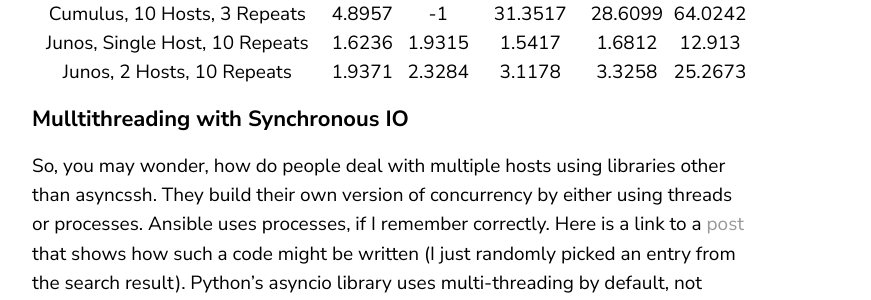
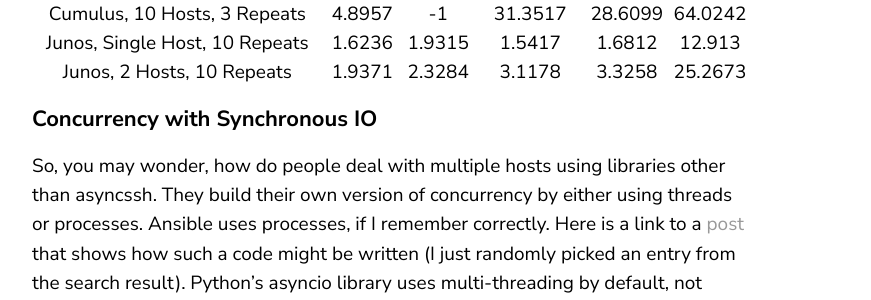
Before and after one commit to elegantnetwork/elegantnetwork.github.io, a Jekyll site: the page built from _posts/2020-09-06-comparing-ssh.md, in a window 1280 px wide and 900 px high, scrolled down 7751 px. Shown: the part 156-456 px from the top of the window, without its empty margins (68-939 px from the left). Built offline with Jekyll 4.4.1, drawn with Linux system fonts in a browser that asks for light colours; comment, search, counter and statistics services are not loaded.

Commit message:
Header fix

```diff
--- a/_posts/2020-09-06-comparing-ssh.md
+++ b/_posts/2020-09-06-comparing-ssh.md
@@ -165,7 +165,7 @@ The results are summarized in this table below (note the slower times with 10 re
 | Junos, Single Host, 10 Repeats | 1.6236 | 1.9315 | 1.5417 | 1.6812 | 12.913 |
 | Junos, 2 Hosts, 10 Repeats | 1.9371 | 2.3284 | 3.1178 | 3.3258 | 25.2673 |
 
-## Mulltithreading with Synchronous IO
+## Concurrency with Synchronous IO
 
 So, you may wonder, how do people deal with multiple hosts using libraries other than asyncssh. They build their own version of concurrency by either using threads or processes. Ansible uses processes, if I remember correctly. Here is a link to a [post](https://www.consentfactory.com/python-threading-queuing-netmiko/) that shows how such a code might be written (I just randomly picked an entry from the search result). Python's asyncio library uses multi-threading by default, not multi-processing, though you can write code to adapt it to use multiprocessing. I don't want to do thread management if I can help it. The more I can rely on well-tested code, the more I can focus on my tool's value add and also focus on testing what's essential.
 
```
